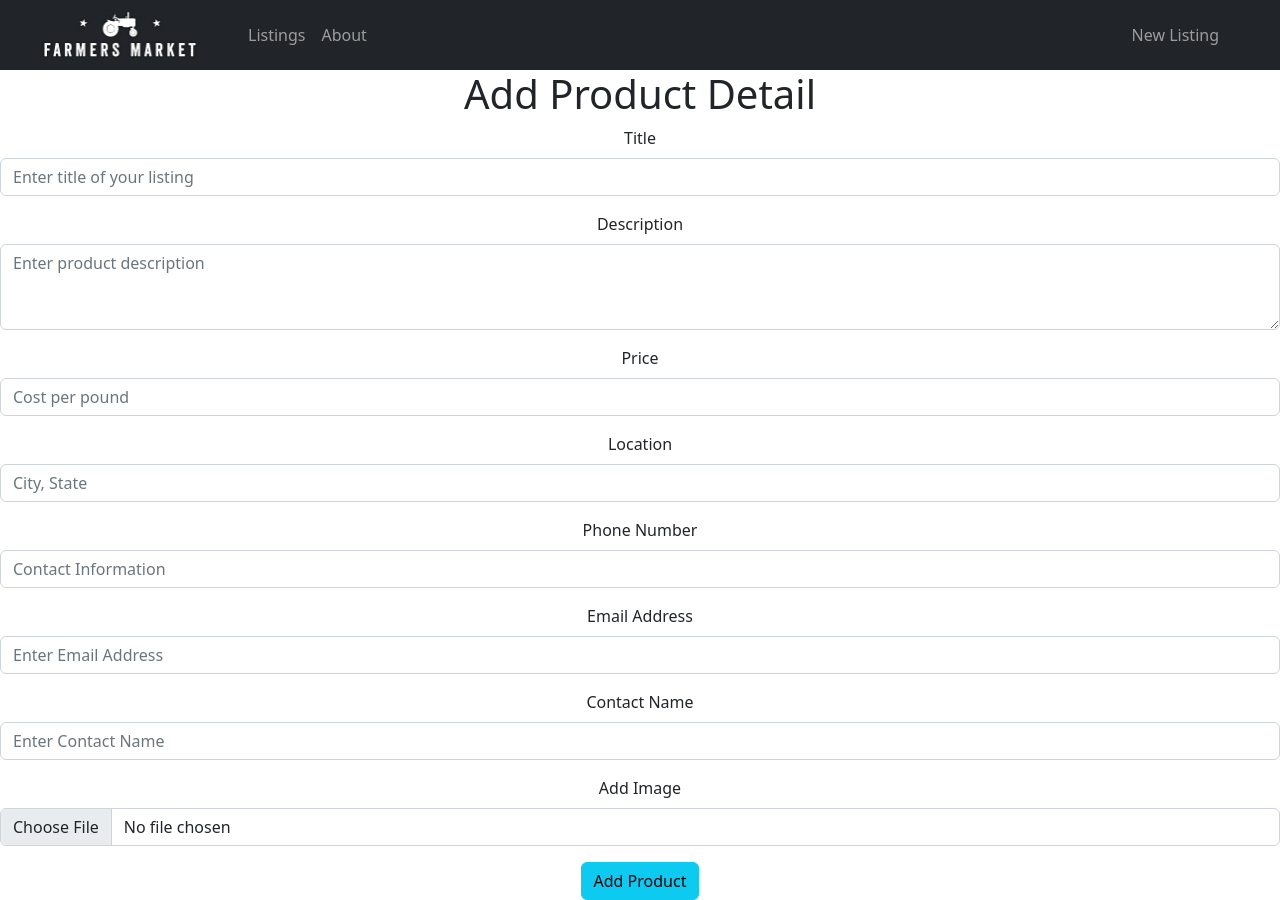
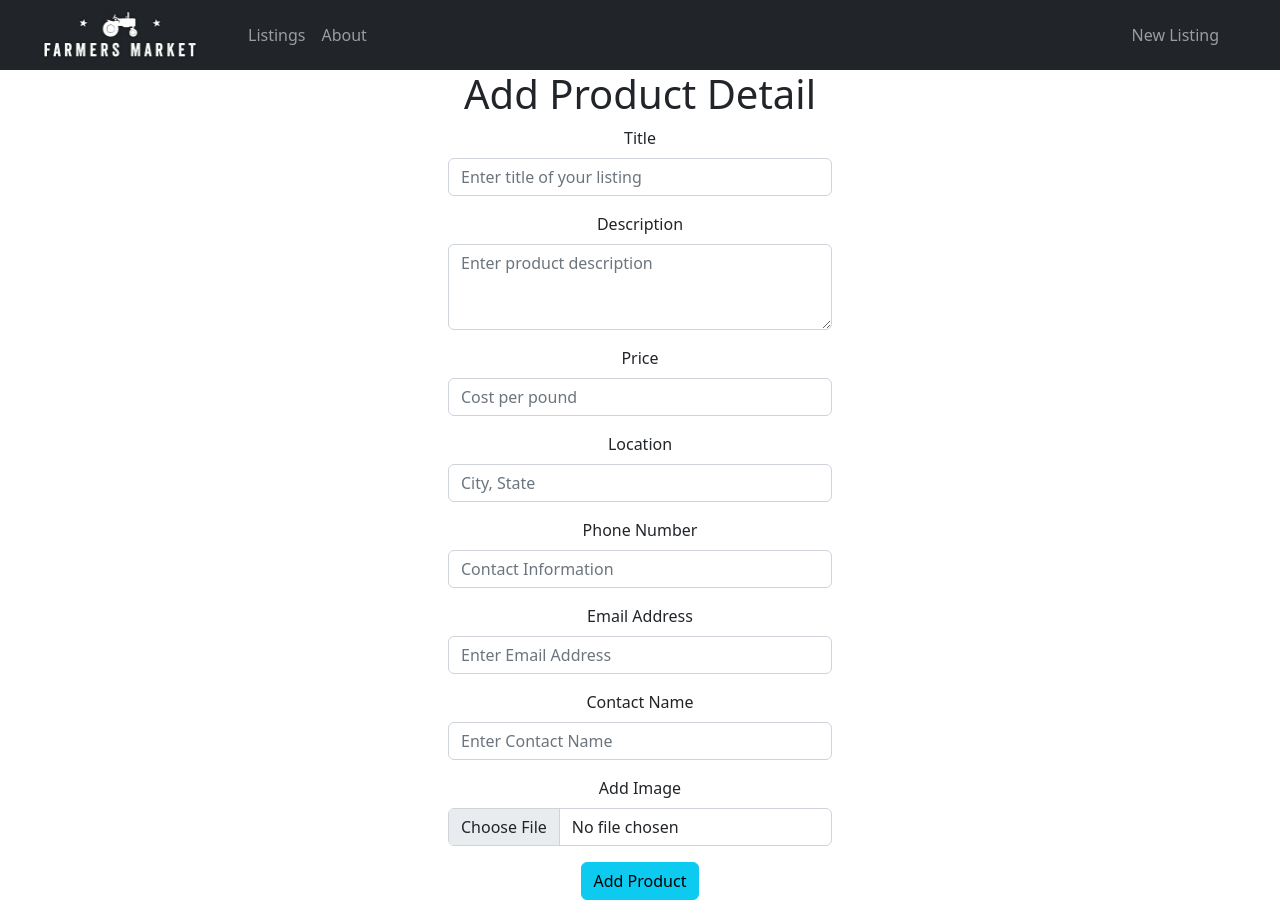
Before and after one commit to ahmadmlk16/FarmersMarket-React, a React (Create React App) app: page /newlisting in a window 1280 px wide. Built offline with nearby package versions, Linux system fonts and the light colour scheme.

Commit message:
Product form formatting

```diff
--- a/src/components/ProductForm/ProductForm.js
+++ b/src/components/ProductForm/ProductForm.js
@@ -6,7 +6,7 @@ import {Col} from "react-bootstrap";
 export class ProductForm extends Component {
     render() {
         return(
-            <div /*style = {{paddingLeft:"35%", paddingRight:"35%"}}*/ >
+            <div style = {{paddingLeft:"35%", paddingRight:"35%"}} >
                 <h1>Add Product Detail</h1>
                 <Form>
                     <div>
```
